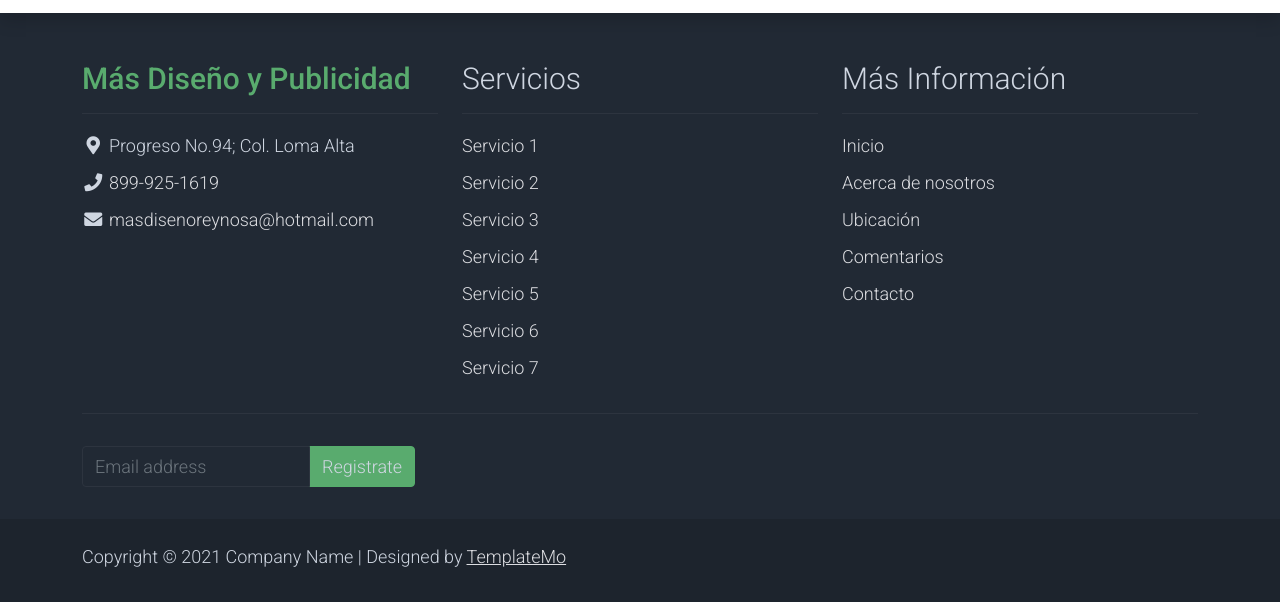
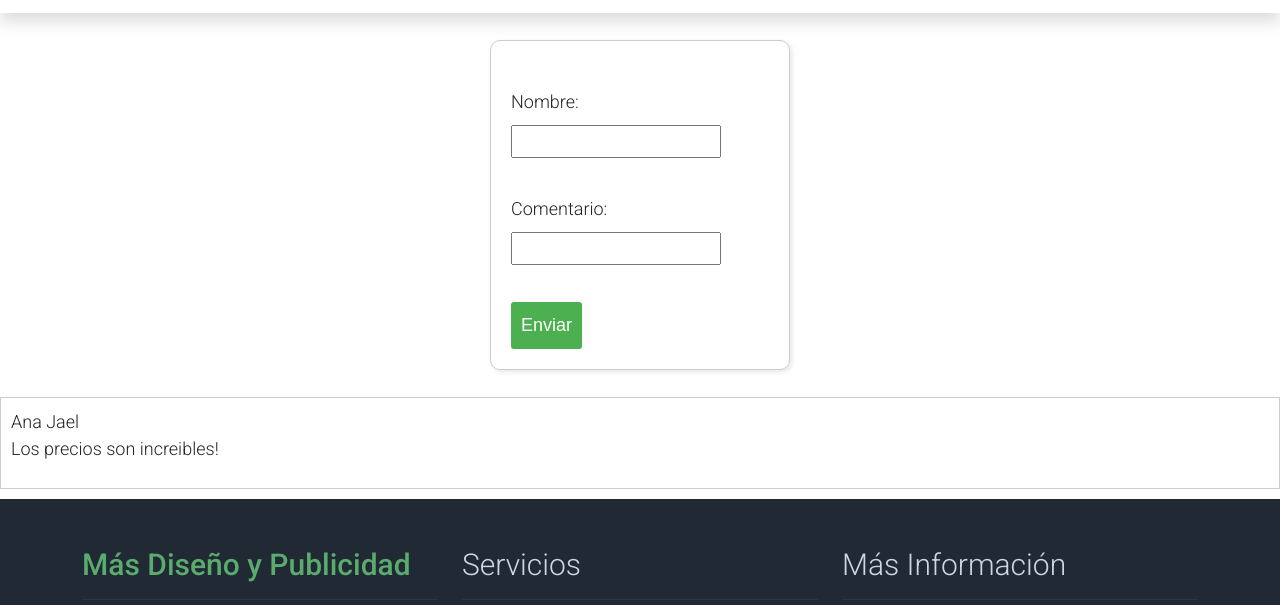
Before and after one commit to Alexisssbrr/Proyecto-Integrador, a plain HTML site: page comentarios.html in a window 1280 px wide. Shown: the part 131-736 px from the top of the page. Drawn offline with Linux system fonts and the light colour scheme.

Commit message:
Cuadro comentarios

```diff
--- a/assets/css/fuentes.css
+++ b/assets/css/fuentes.css
@@ -4,7 +4,55 @@
     align-items: center;
   }
 
-  .pagination-container {
-    text-align: center;
-    display: inline-block;
-  }
+
+  body {
+    font-family: Arial, sans-serif;
+}
+
+.comments-container {
+    max-width: 600px;
+    margin: 0 auto;
+}
+
+.comment {
+    border: 1px solid #ccc;
+    padding: 10px;
+    margin-bottom: 10px;
+}
+
+.comment-form {
+    margin-top: 20px;
+}
+
+.form{
+    display: flex;
+    justify-content: center;
+    align-items: center;
+    height: 50vh;
+    padding: 20px;
+}
+
+.recuadro {
+    width: 300px;
+    padding: 20px;
+    border: 1px solid #ccc;
+    border-radius: 10px;
+    box-shadow: 2px 2px 5px rgba(0, 0, 0, 0.1);
+    margin: 0 auto; /* Centra el recuadro horizontalmente */
+}
+
+/* Estilos adicionales según tu preferencia */
+.recuadro label,
+.recuadro input {
+    display: block;
+    margin-bottom: 10px;
+}
+
+.recuadro button {
+    background-color: #4CAF50;
+    color: white;
+    padding: 10px;
+    border: none;
+    border-radius: 3px;
+    cursor: pointer;
+}
--- a/comentarios.html
+++ b/comentarios.html
@@ -13,6 +13,7 @@
     <link rel="stylesheet" href="assets/css/bootstrap.min.css">
     <link rel="stylesheet" href="assets/css/templatemo.css">
     <link rel="stylesheet" href="assets/css/custom.css">
+    <link rel="stylesheet" href="assets/css/fuentes.css">
 
     <!-- Load fonts style after rendering the layout styles -->
     <link rel="stylesheet" href="https://fonts.googleapis.com/css2?family=Roboto:wght@100;200;300;400;500;700;900&display=swap">
@@ -88,6 +89,47 @@
                 </div>
             </div>
         </nav>
+    <!--finish header-->
+
+
+
+    <!-- START BODY -->
+    <br>
+    <form class="recuadro">
+        <br>
+        <label for="Nombre">Nombre:</label>
+        <input type="text" id="Nombre" Nombre="Nombre" required>
+        <br>
+        <label for="Comentario">Comentario:</label>
+        <input type="text" id="Comentario" Comentario="Comentario" required>
+        <br>
+        <button type="submit">Enviar</button>
+    </form>
+    <br>
+    <div class="comment">
+        <bold>Ana Jael</bold>
+        <p>Los precios son increibles!</p>
+    </div>
+    <script>
+        document.getElementById('add-comment-form').addEventListener('submit', function (event) {
+            event.preventDefault(); // Prevent the form from submitting
+
+            // Get values from the form
+            var Nombre = document.getElementById('Nombre').value;
+            var Comentario = document.getElementById('Comentario').value;
+
+            // Create a new comment element
+            var newComment = document.createElement('div');
+            newComment.className = 'Comentario';
+            newComment.innerHTML = '<bold>' + Nombre + '</bold><p>' + Comentario + '</p>';
+
+            // Append the new comment to the comments container
+            document.getElementById('comments-container').appendChild(newComment);
+
+            // Clear the form
+            document.getElementById('add-comment-form').reset();
+        });
+        </script>
     <!-- Start Footer -->
     <footer class="bg-dark" id="tempaltemo_footer">
         <div class="container">
```
